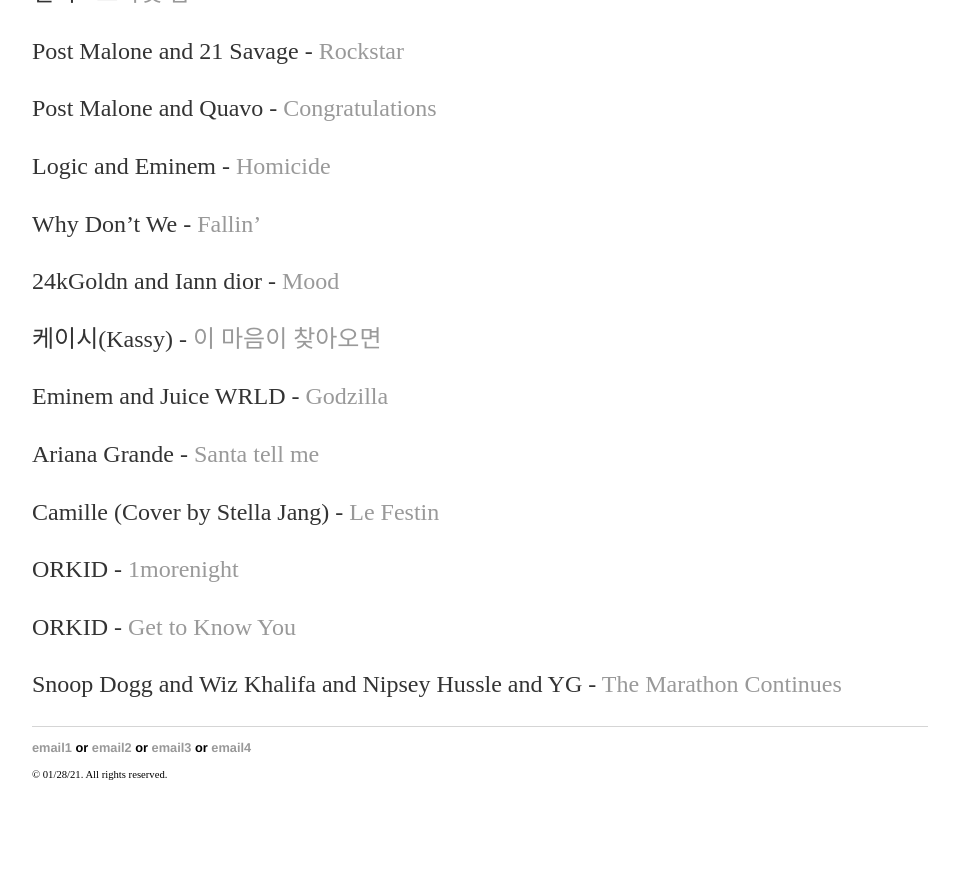
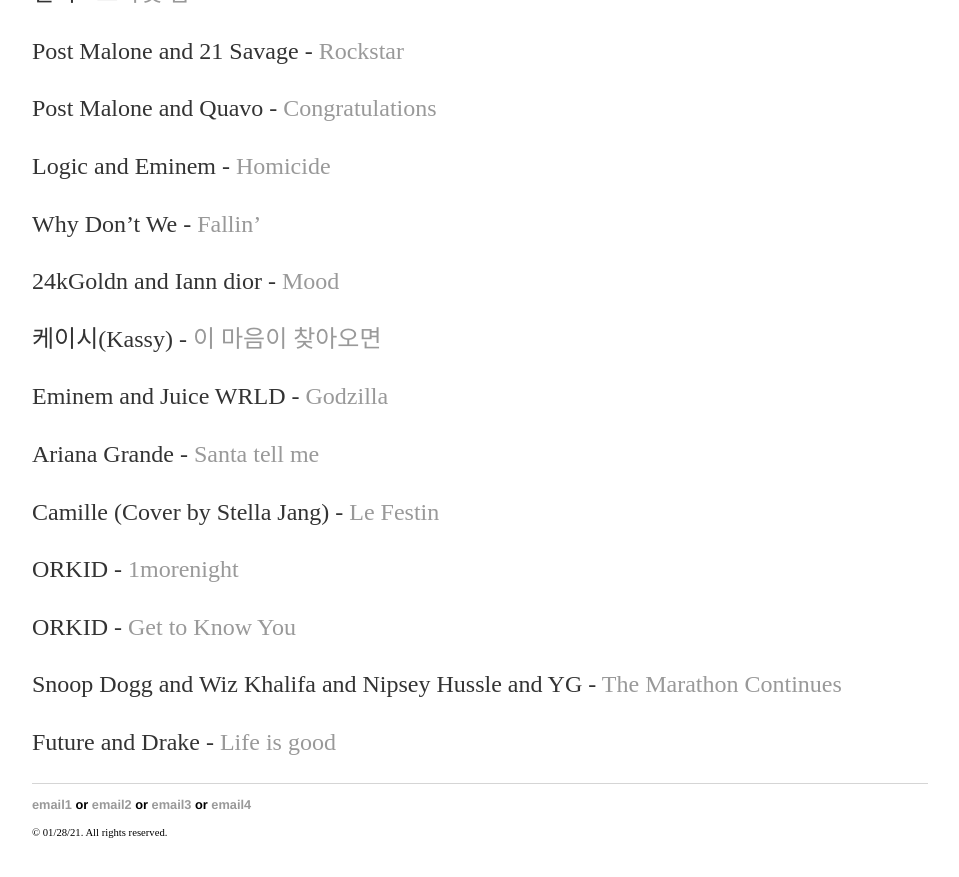
Before and after one commit to yjkweon24/yjkweon24.github.io, a Jekyll site: the page built from _posts/2018-10-23-songs-that-i-love.md, in a window 1280 px wide and 900 px high, scrolled down 9185 px. Shown: the top 877 px of the window, without its empty margins (160-1119 px from the left). Built offline with Jekyll 4.4.1, drawn with Linux system fonts in a browser that asks for light colours; before the commit the page ends 10027 px from its top, so only the background shows below that.

Commit message:
Update 2018-10-23-songs-that-i-love.md

```diff
--- a/_posts/2018-10-23-songs-that-i-love.md
+++ b/_posts/2018-10-23-songs-that-i-love.md
@@ -338,3 +338,5 @@
 ORKID - [Get to Know You](https://www.youtube.com/watch?v=NBHYmwyQthQ&ab_channel=PopularMusic)
 
 Snoop Dogg and Wiz Khalifa and Nipsey Hussle and YG - [The Marathon Continues](https://www.youtube.com/watch?v=ZVfyJaGV0E4&ab_channel=LongBeachFinest)
+
+Future and Drake - [Life is good](https://www.youtube.com/watch?v=l0U7SxXHkPY&ab_channel=FutureVEVO)
```
